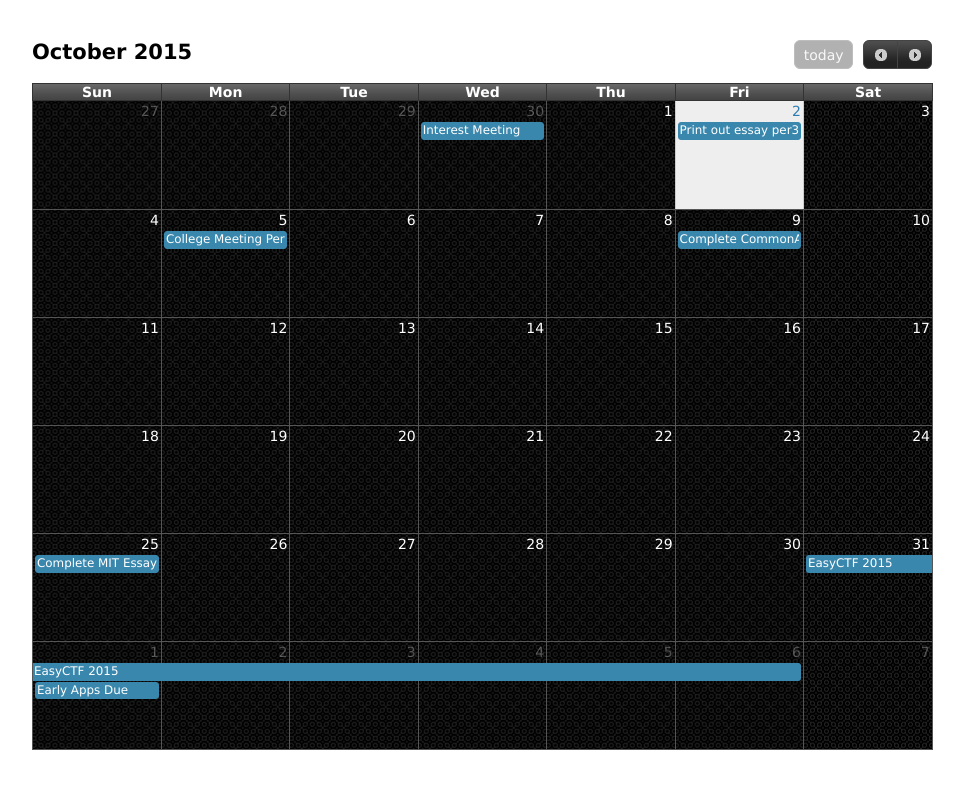
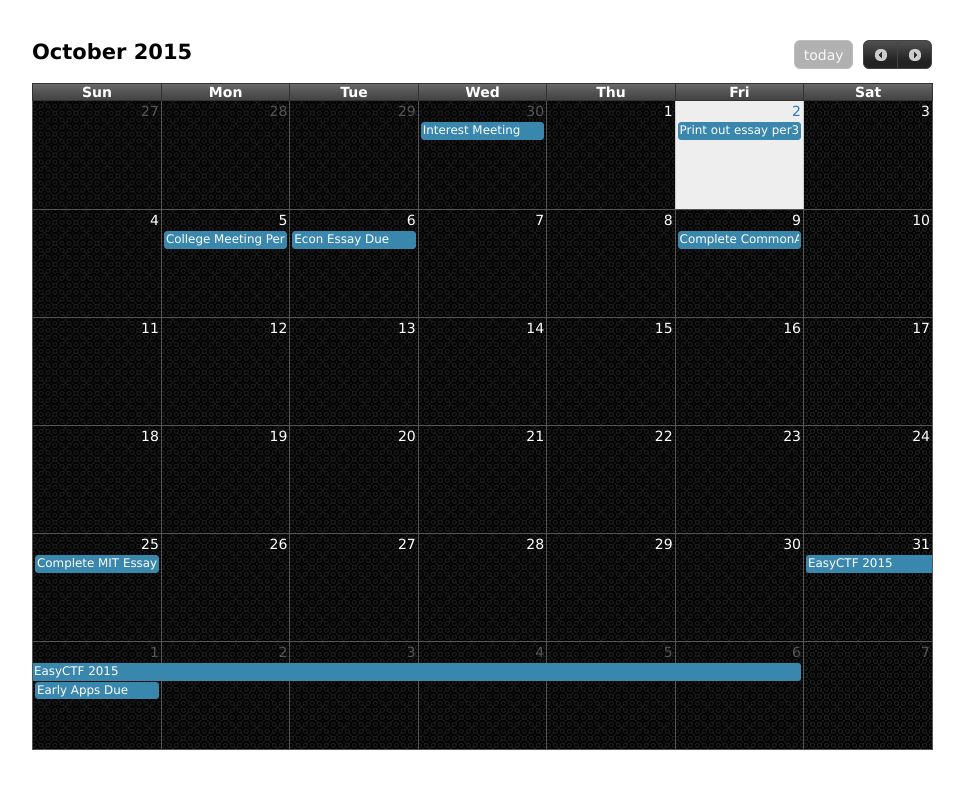
Before and after one commit to elc1798/html-homepage, a plain HTML site: page fullcalendar/demos/theme.html in a window 1280 px wide. Shown: the whole page, without its empty margins (158-1122 px from the left). Drawn offline with Linux system fonts and the light colour scheme.

Commit message:
Update events

```diff
--- a/fullcalendar/demos/theme.html
+++ b/fullcalendar/demos/theme.html
@@ -74,6 +74,11 @@
                     start: '2015-10-02',
                     end: '2015-10-02'
                 }
+                ,{
+                    title: 'Econ Essay Due',
+                    start: '2015-10-06',
+                    end: '2015-10-06'
+                }
                 ]
             });
         });
```
Also changed, not shown: 1 other file. Lines whose indentation alone changed are shown as unchanged.
